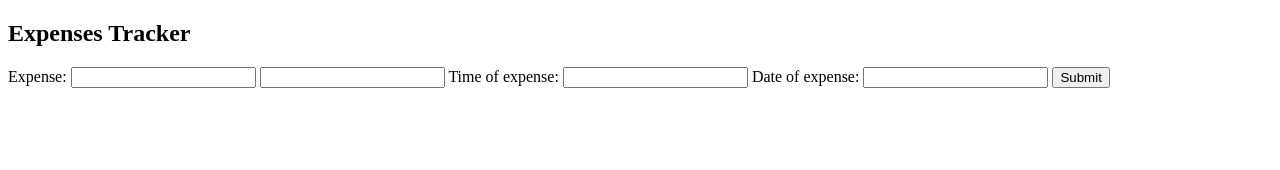
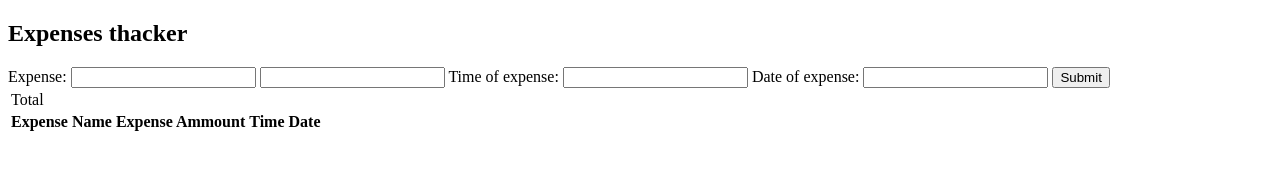
Before and after one commit to A-SousaRodrigues/java-mini-project, a plain HTML site: page index.html in a window 1280 px wide. Drawn offline with Linux system fonts and the light colour scheme.

Commit message:
add more html structurte including table elements

```diff
--- a/index.html
+++ b/index.html
@@ -7,8 +7,8 @@
 </head>
 <body>
     <section id="expenses-section">
-        <h2>Expenses Tracker</h2>
-        <form itemref="expense-form" action="#">
+        <h2>Expenses thacker</h2>
+        <form id="expense-form" action="#">
             <label for="expense-name">Expense:</label>
             <input id="expense" type="text">
             <label for="expense-ammount"></label>
@@ -21,7 +21,23 @@
             <input id="submit-button" type="submit" >
         </form>
         <table id="expense-table">
-
+            <tfoot>
+                <tr>
+                    <th>Expense Name</th>
+                    <th>Expense Ammount</th>
+                    <th>Time</th>
+                    <th>Date</th>
+                </tr>
+            </tfoot>
+            <tbody>
+                <!-- rows wioll be added here -->
+            </tbody>
+            <tfoot>
+                <tr>
+                    <td>Total</td>
+                    <td id="total-ammount"></td>
+                </tr>
+            </tfoot>
         </table>
     </section>
     <script src="script.js"></script>
```
